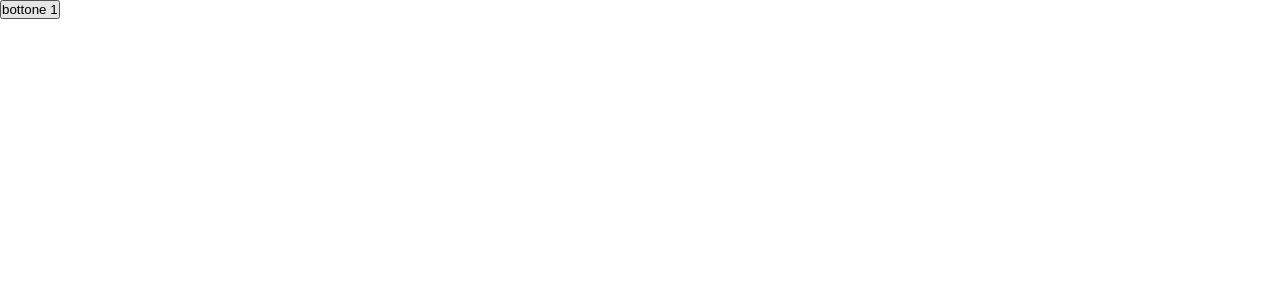
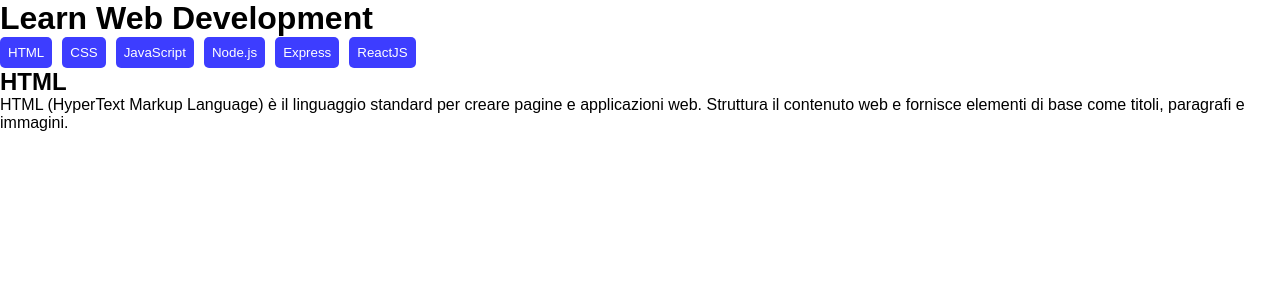
Before and after one commit to giuseppe-lisi/react-use-state, a React (Vite) app: page / in a window 1280 px wide. Shown: the top 300 px of the page. Built offline with nearby package versions, Linux system fonts and the light colour scheme.

Commit message:
vengono stampati a schermo i bottoni tramite .map e viene assegnata ora una key per ognuno. Iniziato a lavorare al funzionamento della card

```diff
--- a/src/App.jsx
+++ b/src/App.jsx
@@ -2,9 +2,21 @@
 import languages from "./assets/data/languages";
 
 function App() {
+
     return (
         <>
-            <button>bottone 1</button>
+            <h1>Learn Web Development</h1>
+            <ul className="flex">
+                {/* stampa in pagina i bottoni */}
+                {languages.map((language, i)=>{
+                    return <li key={i}><button>{language.title}</button></li>
+                })}
+            </ul>
+
+            <div className="card">
+                <h2>{languages[0].title}</h2>
+                <p>{languages[0].description}</p>
+            </div>
         </>
     )
 }
--- a/src/index.css
+++ b/src/index.css
@@ -4,3 +4,20 @@
     box-sizing: border-box;
     font-family: sans-serif;
 }
+
+.flex {
+    display: flex;
+    gap: 10px;
+}
+
+ul {
+    list-style-type: none;
+}
+
+button {
+    padding: 8px;
+    border: none;
+    border-radius: 5px;
+    background-color: rgb(61, 61, 255);
+    color: white;
+}
```
